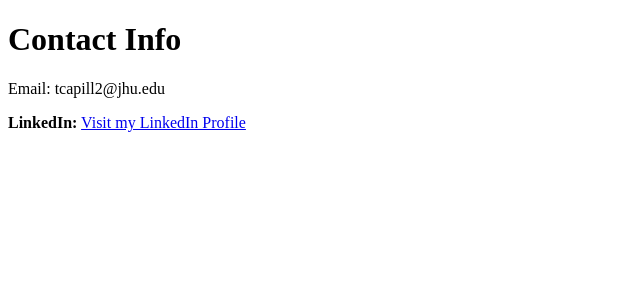
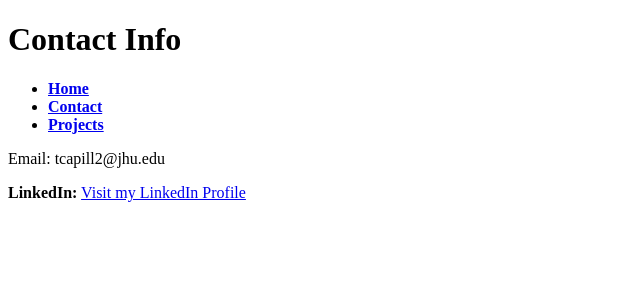
Before and after one commit to tcapillo28/jhu_software_concepts, a Flask app: page /contact in a window 1280 px wide. Shown: the top 300 px of the page, without its empty margins (0-640 px from the left). Run offline with Flask 3, Linux system fonts and the light colour scheme.

Commit message:
Added home  to the nav bar to access the home from any subpages including home page

```diff
--- a/module_1/templates/contact.html
+++ b/module_1/templates/contact.html
@@ -6,7 +6,17 @@
 </head>
 
 <body>
+
     <h1>Contact Info</h1>
+
+    <strong><nav>
+        <ul class="menu">
+            <li><a href="{{ url_for('home') }}"> Home</a></li>
+            <li><a href="{{ url_for('contact') }}"> Contact</a></li>
+            <li><a href="{{ url_for('projects') }}"> Projects</a></li>
+        </ul>
+    </nav></strong>
+
         <p> Email: tcapill2@jhu.edu</p>
 
     <p><strong>LinkedIn:</strong>
```
Also changed, not shown: module_1/templates/home.html (+4 -3 lines), module_1/templates/projects.html (+8 -0 lines).
